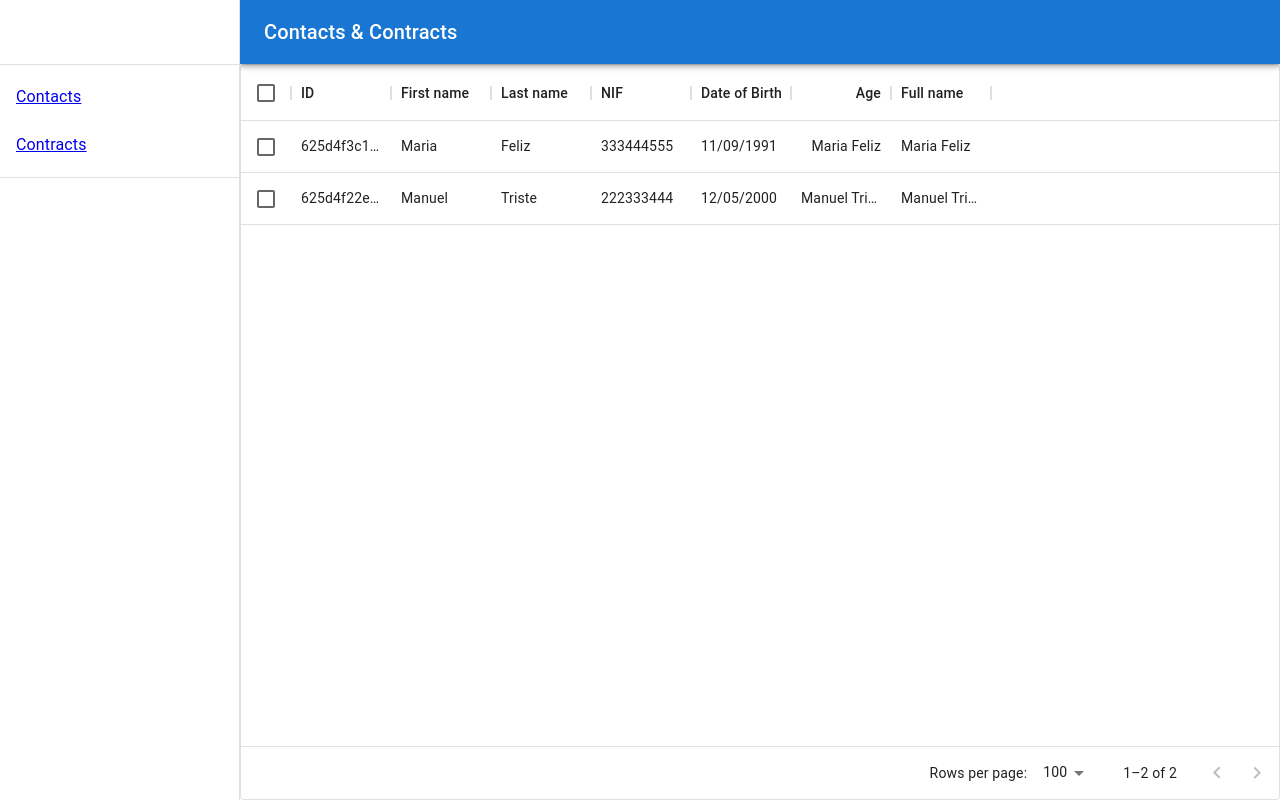
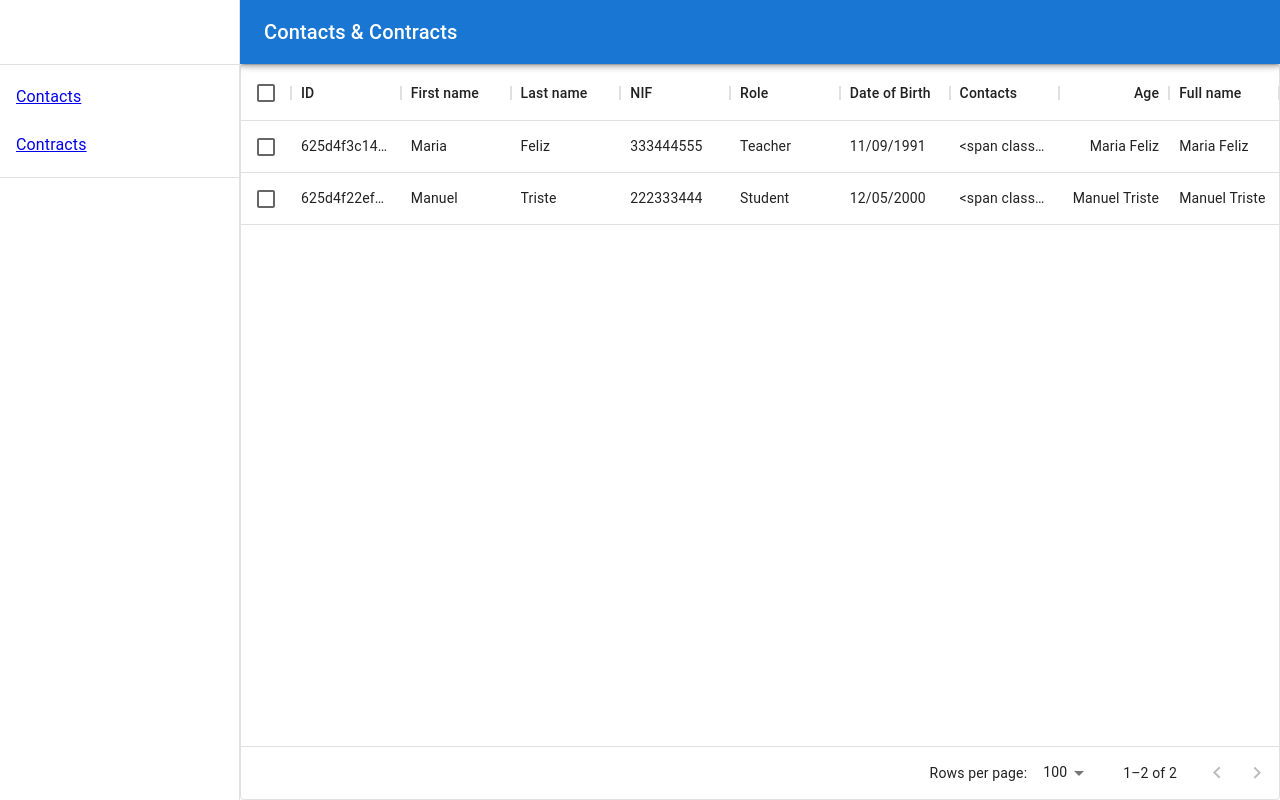
Before and after one commit to sofsscosta/contacts-and-contracts, a React (Create React App) app: page / in a window 1280 px wide. Built offline with nearby package versions, Linux system fonts and the light colour scheme.

Commit message:
rows are prettier

```diff
--- a/src/components/Header/index.js
+++ b/src/components/Header/index.js
@@ -20,8 +20,8 @@ const ResponsiveDrawer = ({ drawerWidth, headerHeight }) => {
       <Divider/>
       <List>
         {menuOptions.map((text, index) => (
-            <Link to={`/${text}`}>
-                <ListItem button key={index}>
+            <Link to={`/${text}`} key={index}>
+                <ListItem button>
                     <ListItemText primary={capitalizeFirstLetter(text)} />
                 </ListItem>
             </Link>
--- a/src/components/Tab/Contacts/index.js
+++ b/src/components/Tab/Contacts/index.js
@@ -18,27 +18,45 @@ const Contacts = () => {
   }, [contacts])
 
     const columns = [
-        { field: 'id', headerName: 'ID' },
+        { field: 'id', headerName: 'ID', flex: 1 },
         {
             field: 'firstName',
             headerName: 'First name',
             editable: true,
+            flex: 1
         },
         {
             field: 'lastName',
             headerName: 'Last name',
             editable: true,
+            flex: 1
         },
         {
             field: 'nif',
             headerName: 'NIF',
             editable: true,
+            flex: 1
+        },
+        {
+            field: 'role',
+            headerName: 'Role',
+            type: 'select',
+            valueOptions: ['Teacher', 'Student'],
+            editable: true,
+            flex: 1
         },
         {
             field: 'dateOfBirth',
             headerName: 'Date of Birth',
             type: 'date',
+            editable: true,
+            flex: 1
+        },
+        {
+            field: 'contacts',
+            headerName: 'Contacts',
             editable: false,
+            flex: 1
         },
         {
             field: 'age',
@@ -48,6 +66,7 @@ const Contacts = () => {
             valueGetter: (params) =>
             //calculate age from date of birth
             `${params.row.firstName || ''} ${params.row.lastName || ''}`,
+            flex: 1
         },
         {
             field: 'fullName',
@@ -56,10 +75,11 @@ const Contacts = () => {
             sortable: false,
             valueGetter: (params) =>
             `${params.row.firstName || ''} ${params.row.lastName || ''}`,
+            flex: 1
         },
     ];
 
-    const newRows = () => {
+    const newRows = (() => {
         const rows = []
         for (let i = 0; i < contacts.length; i++) {
             let basePerson = {
@@ -70,22 +90,23 @@ const Contacts = () => {
               nif: contacts[i].field_6,
               role: contacts[i].field_7,
               dateOfBirth: contacts[i].field_4,
-              contracts: contacts[i].field_1
+              contracts: contacts[i].field_1,
+              contacts: contacts[i].field_8
             }
-            switch(basePerson.role) {
-                case('Student'):
-                    basePerson = {...basePerson, teachers: [contacts[i].field_8_raw]}
-                break;
-                case('Teacher'):
-                    basePerson = {...basePerson, students: contacts[i].field_8}
-                break;
-                default: return basePerson
-            }
+            // switch(basePerson.role) {
+            //     case('Student'):
+            //         basePerson = {...basePerson, teachers: [contacts[i].field_8_raw]}
+            //     break;
+            //     case('Teacher'):
+            //         basePerson = {...basePerson, students: contacts[i].field_8}
+            //     break;
+            //     default: return basePerson
+            // }
             rows.push(basePerson)
         }
-        console.log(rows)
+        console.log('rows',rows)
         return rows
-    }
+    })()
 
     // const rows = [
     //     { id: 1, lastName: 'Snow', firstName: 'Jon', nif: 222333444, age: 35 },
@@ -102,7 +123,7 @@ const Contacts = () => {
   return (
     <>
       <DataGrid
-        rows={newRows()}
+        rows={newRows}
         columns={columns}
         checkboxSelection
         disableSelectionOnClick
```
